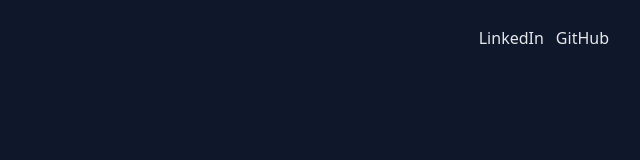
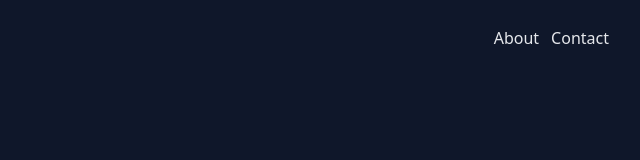
Before and after one commit to daniels9028/assignmentday23, a website: page src/denaldo.html in a window 1280 px wide. Shown: the full height of the page, 531-1171 px from the left. Drawn offline with Linux system fonts and the light colour scheme.

Commit message:
Change nav text

```diff
--- a/src/denaldo.html
+++ b/src/denaldo.html
@@ -24,10 +24,10 @@
           <nav>
             <ul class="flex font-medium text-gray-200 gap-x-3">
               <li class="hover:text-white">
-                <a href="LinkedIn">LinkedIn</a>
+                <a href="About">About</a>
               </li>
               <li class="hover:text-white">
-                <a href="Github">GitHub</a>
+                <a href="Contact">Contact</a>
               </li>
             </ul>
           </nav>
```
